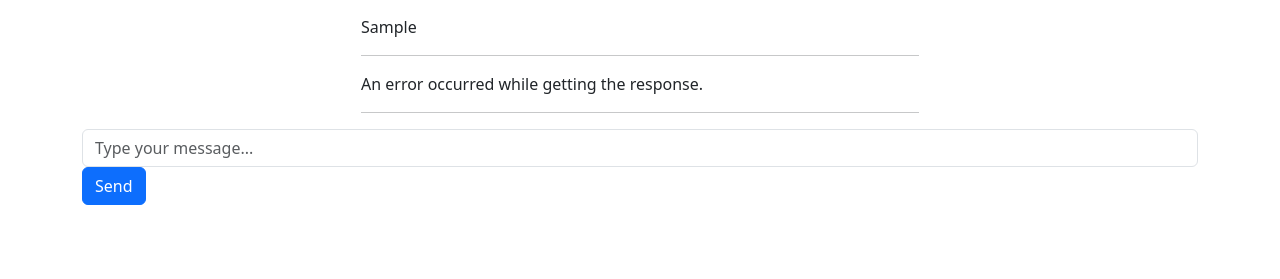
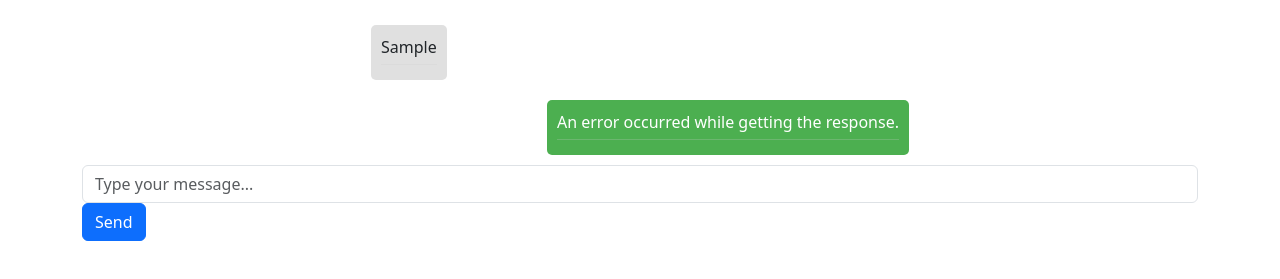
Before and after one commit to Skywalkingzulu1/Nkanyezi, a website: page public/index.html in a window 1280 px wide. Both pictures are taken after typing "Sample" into the empty fields and a click on the button "Send". Shown: the part 53-332 px from the top of the page. Drawn offline with nearby package versions, Linux system fonts and the light colour scheme; no server answers.

Commit message:
Update index.html

```diff
--- a/public/index.html
+++ b/public/index.html
@@ -12,27 +12,33 @@
             margin-top: 20px;
         }
 
-        .message-card {
-            border: 1px solid #ccc;
+        .user-message {
+            background-color: #e0e0e0;
+            margin: 10px;
             padding: 10px;
-            margin-bottom: 10px;
             border-radius: 5px;
+            clear: both;
+            float: left;
+            max-width: 70%;
         }
 
-        /* Additional styles for the table */
-        .response-table {
-            width: 100%;
-            border-collapse: collapse;
-            margin-bottom: 10px;
+        .assistant-message {
+            background-color: #4caf50;
+            color: white;
+            margin: 10px;
+            padding: 10px;
+            border-radius: 5px;
+            clear: both;
+            float: right;
+            max-width: 70%;
         }
 
-        .response-row {
-            border: 1px solid #ccc;
-        }
-
-        .response-cell {
-            padding: 10px;
-            vertical-align: top;
+        /* Style for the separator */
+        hr {
+            border: 0;
+            height: 1px;
+            background-color: #ccc; /* Color of the separator line */
+            margin: 5px 0; /* Adjust the margin to control the spacing */
         }
     </style>
 </head>
@@ -40,13 +46,12 @@
     <h1 class="text-center">Nkanyezi By Skywalkingzulu</h1>
     <div class="container">
         <div id="chat" class="col-md-6 offset-md-3">
-            <!-- The tables for responses will be dynamically generated here -->
+            <!-- The chat messages and separators will be dynamically generated here -->
         </div>
         <input type="text" id="userInput" class="form-control" placeholder="Type your message...">
         <button id="sendButton" class="btn btn-primary">Send</button>
     </div>
     <script src="https://cdn.jsdelivr.net/npm/axios/dist/axios.min.js"></script>
-     <script src="script.js"></script>
-
+    <script src="script.js"></script>
 </body>
 </html>
```
